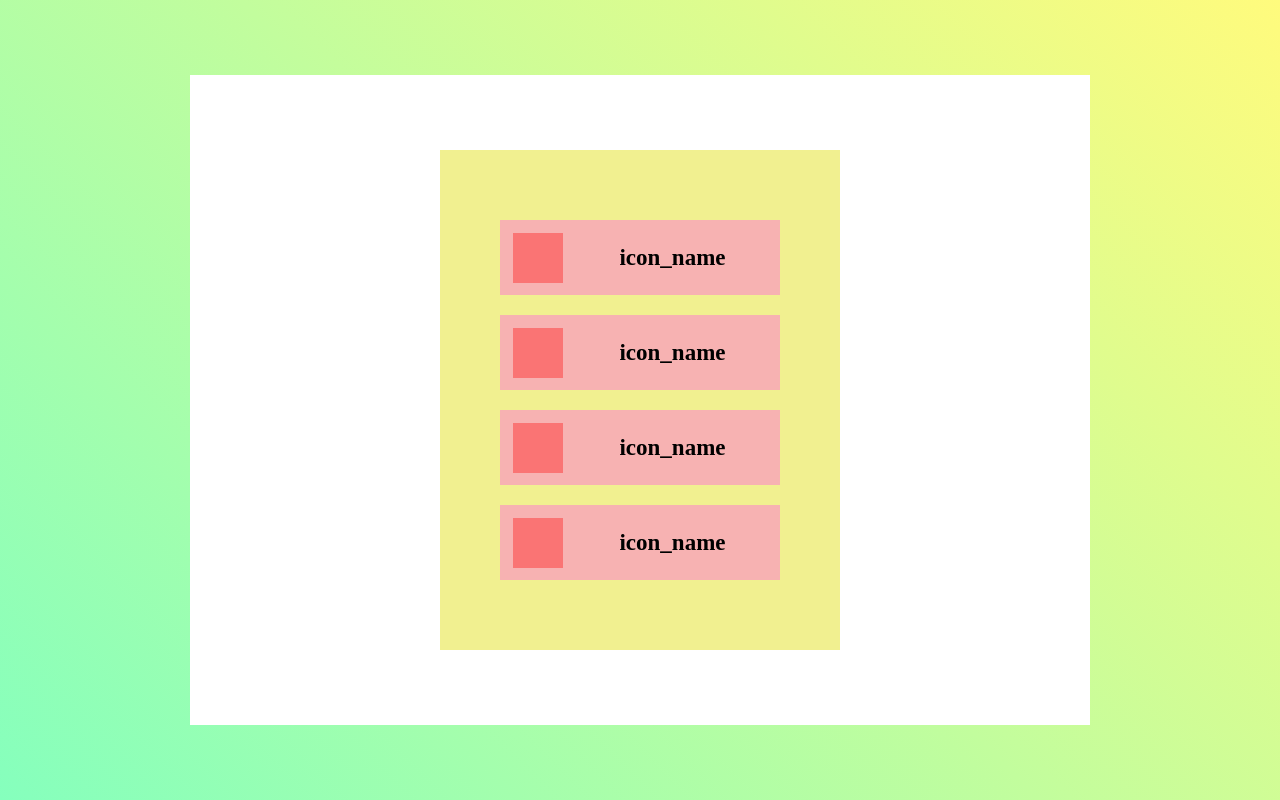
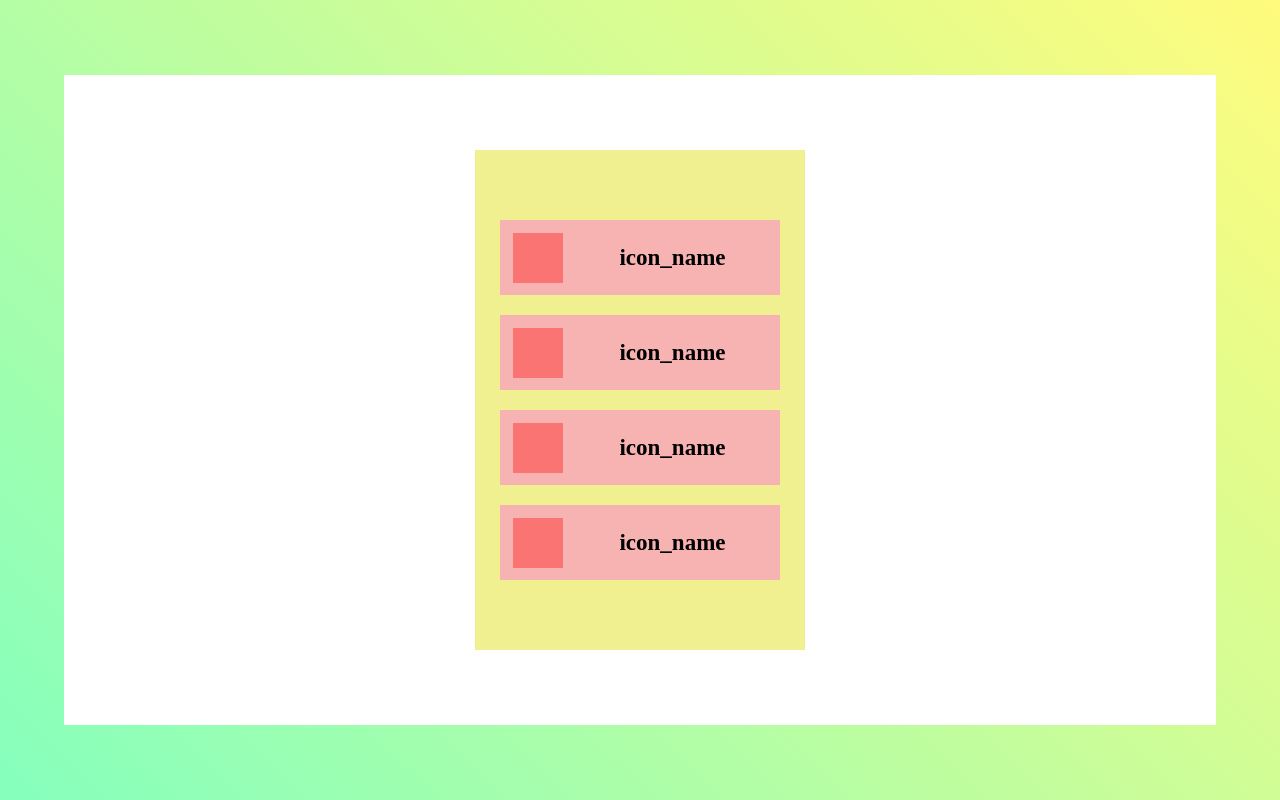
Before and after one commit to kimgeona/chorokmoo_web, a plain HTML site: page index.html in a window 1280 px wide. Drawn offline with Linux system fonts and the light colour scheme.

Commit message:
Add files via upload

```diff
--- a/main.css
+++ b/main.css
@@ -19,12 +19,12 @@ body{
     background-image: linear-gradient(45deg, #85FFBD 0%, #FFFB7D 100%);
 }
 div#center{
-    width: 900px;
+    width: 90%;
     height: 650px;
     background-color: rgba(255, 255, 255, 1);
 }
 div#contain{
-    width: 400px;
+    width: 330px;
     height: 500px;
     background-color: rgb(241, 240, 144);
 }
```
